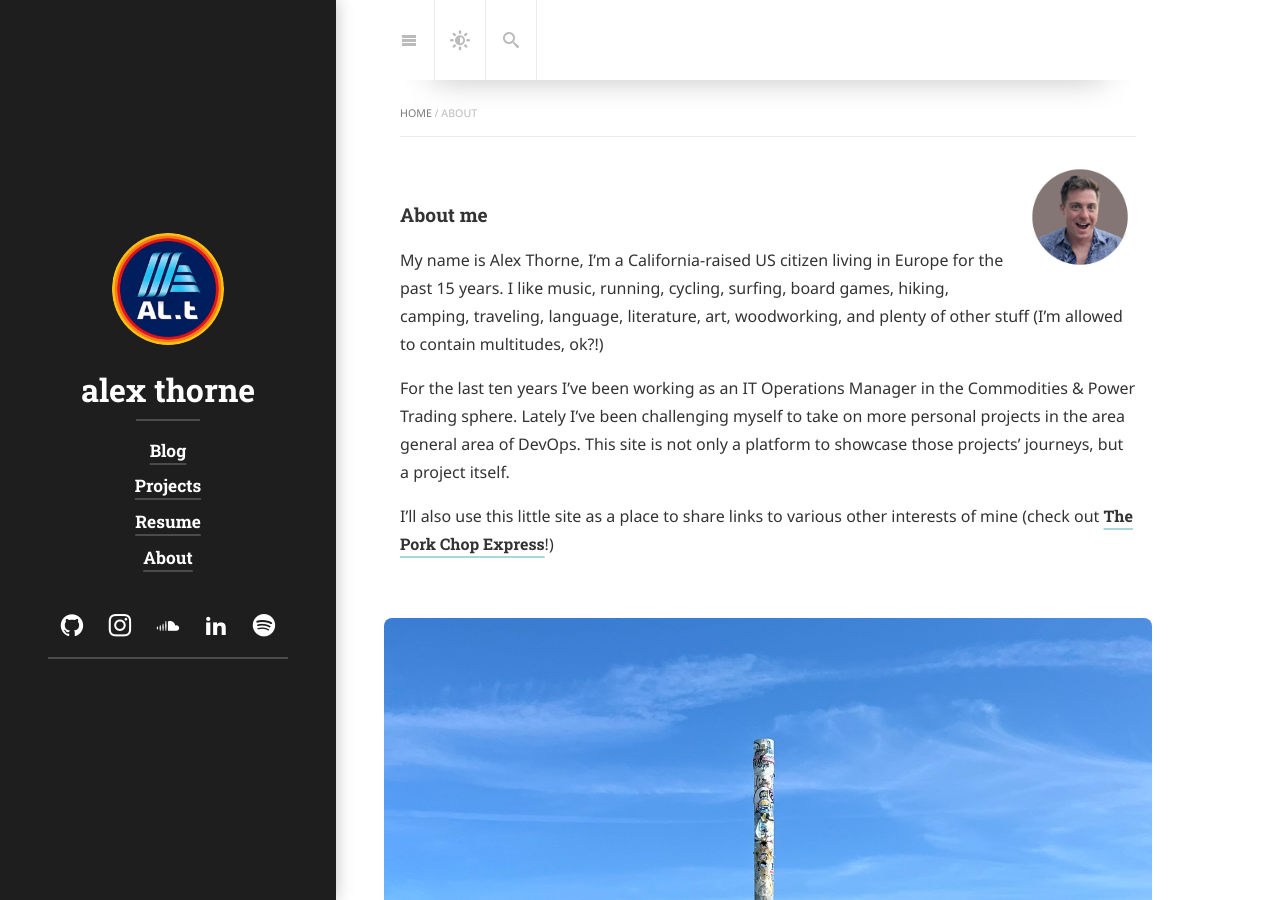
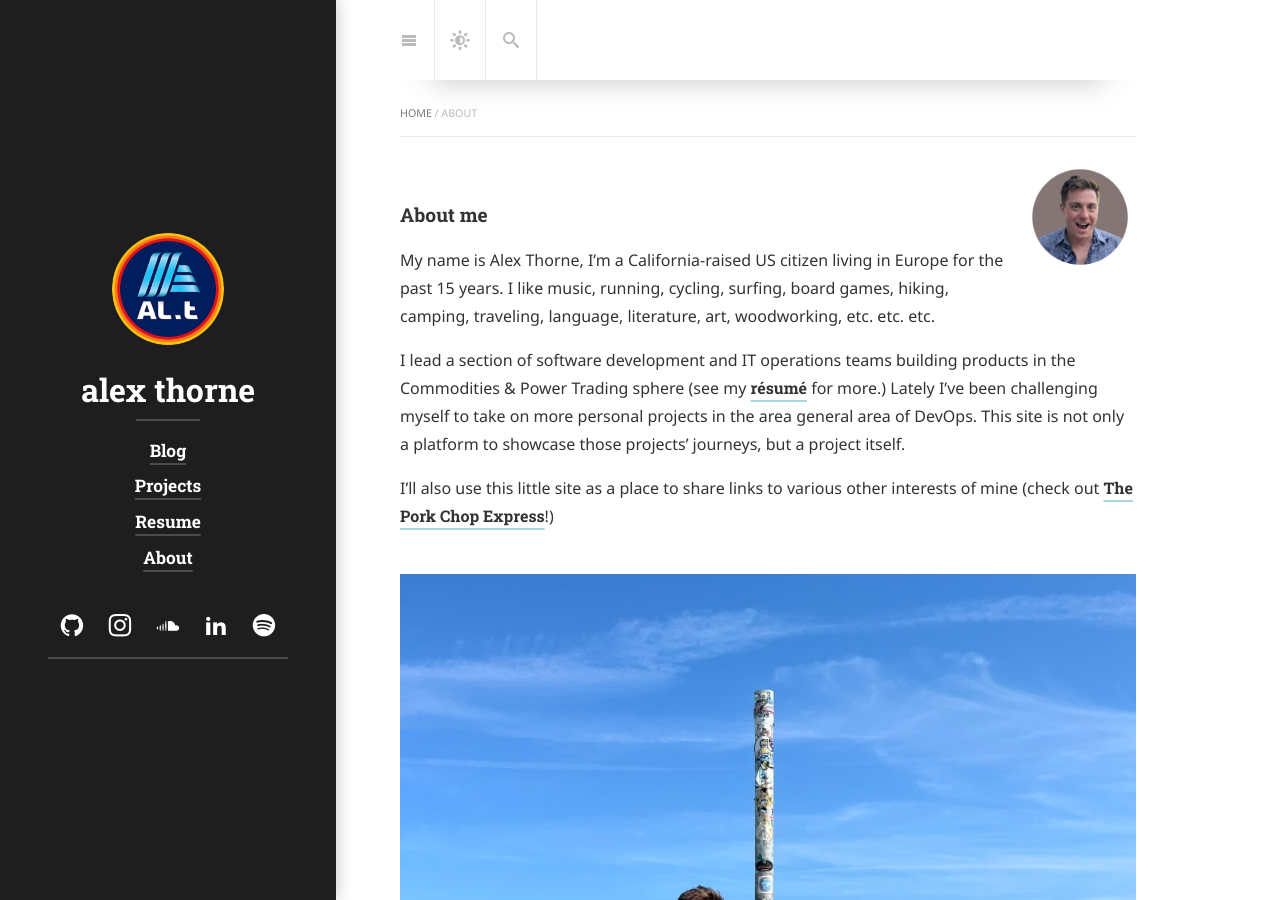
Before and after one commit to alex-thorne/blog, a Jekyll site: the page built from about.md, in a window 1280 px wide and 900 px high. Built offline with Jekyll 4.4.1, drawn with Linux system fonts in a browser that asks for light colours; cached includes are drawn as plain includes; nearby versions of some CDN libraries; some web fonts are replaced; library files that are not in the unit come from our copies.

Commit message:
About editorial

```diff
--- a/about.md
+++ b/about.md
@@ -12,17 +12,27 @@ redirect_from:
 
 ### About me
 
-My name is Alex Thorne, I'm a California-raised US citizen living in Europe for the past 15 years. I like music, running, cycling, surfing, board games, hiking, camping, traveling, language, literature, art, woodworking, and plenty of other stuff (I'm allowed to contain multitudes, ok?!)
+My name is Alex Thorne, I'm a California-raised US citizen living in Europe for the past 15 years. I like music, running, cycling, surfing, board games, hiking, camping, traveling, language, literature, art, woodworking, etc. etc. etc.
 
-For the last ten years I've been working as an IT Operations Manager in the Commodities & Power Trading sphere. Lately I've been challenging myself to take on more personal projects in the area general area of DevOps. This site is not only a platform to showcase those projects' journeys, but a project itself.
+I lead a section of software development and IT operations teams building products in the Commodities & Power Trading sphere (see my [résumé]{:.heading.flip-title} for more.) Lately I've been challenging myself to take on more personal projects in the area general area of DevOps. This site is not only a platform to showcase those projects' journeys, but a project itself.
 
 I'll also use this little site as a place to share links to various other interests of mine (check out [The Pork Chop Express]{:.heading.flip-title}!)
 
 <br>
 
-![Screenshot](/assets/img/alex-bike2.jpg){:.lead width="1920" height="1080" loading="lazy"}
+<!-- ![Screenshot](/assets/img/alex-bike2.jpg){:.lead width="1920" height="1080" loading="lazy"} -->
+
+<picture>
+  <source srcset="/assets/img/alex-bike2@12.5.jpg" media="(max-width: 240px)">
+  <source srcset="/assets/img/alex-bike2@25.jpg" media="(max-width: 480px)">
+  <source srcset="/assets/img/alex-bike2@50.jpg" media="(max-width: 960px)">
+  <source srcset="/assets/img/alex-bike2.jpg" media="(max-width: 1920px)">
+  <img src="/assets/img/blog/kolo24/podširákem.jpg" alt="Kola 2024 Map">
+</picture>
+
 
 it me.
 {:.figcaption}
 
 [The Pork Chop Express]: projects.md
+[Résumé]: resume.md
```
Also changed, not shown: index.md (+5 -6 lines), assets/img/alex-bike2.jpg, assets/img/alex-bike2@12.5.jpg (added), assets/img/alex-bike2@25.jpg (added), assets/img/alex-bike2@50.jpg (added).
